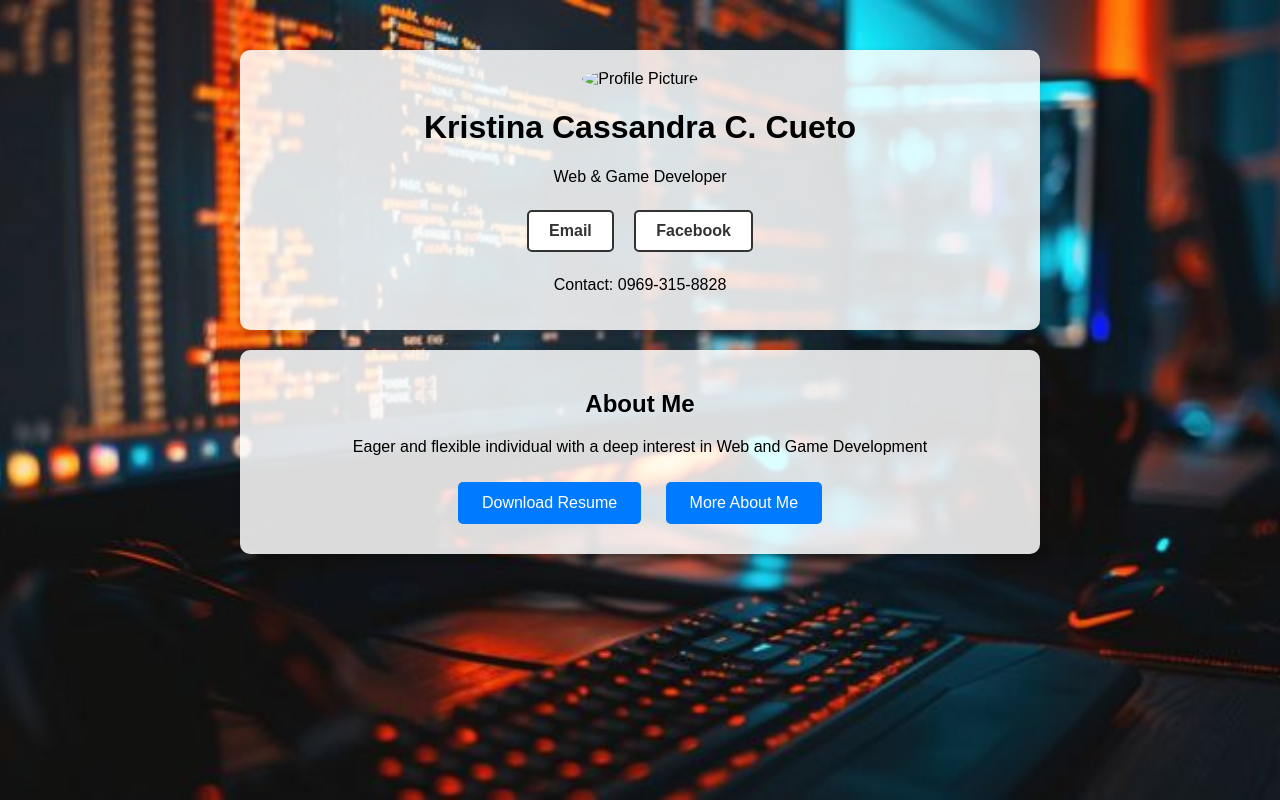
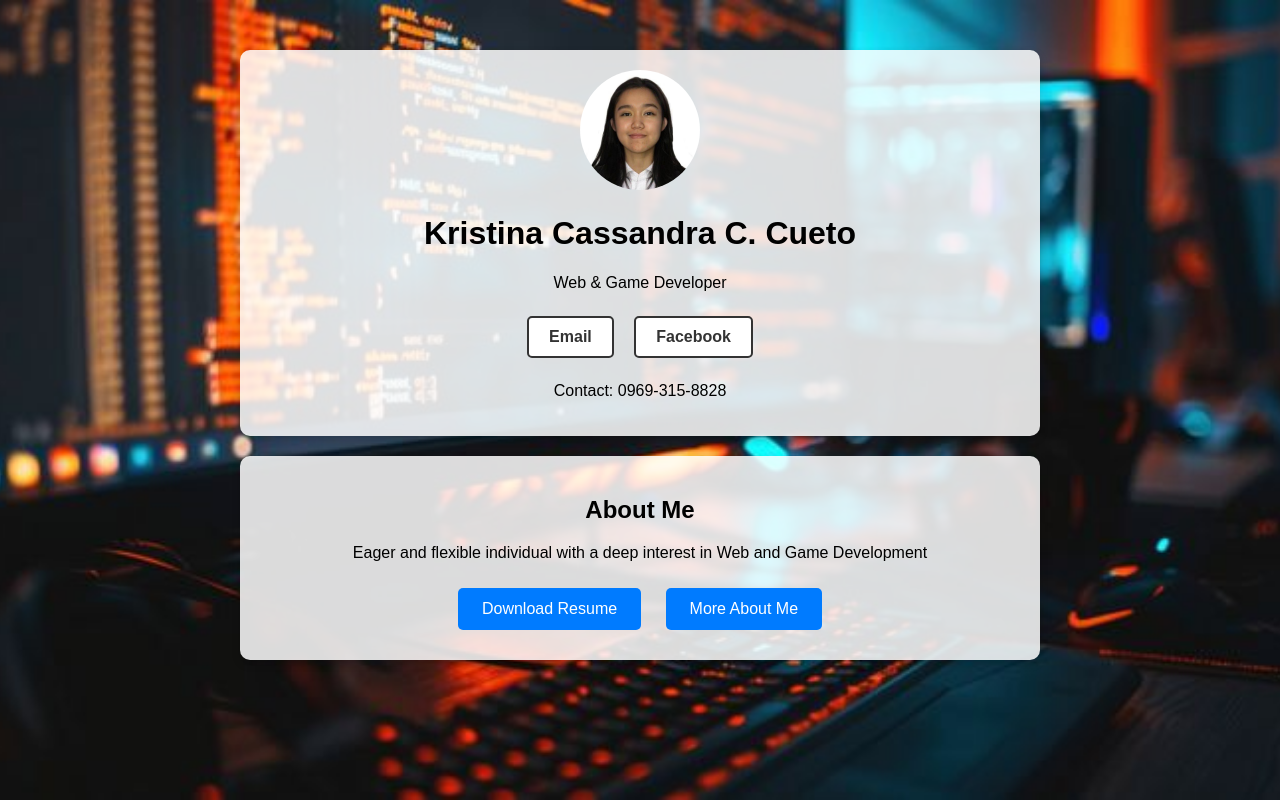
Before and after one commit to ac3yoo/resume, a plain HTML site: page index.html in a window 1280 px wide. Drawn offline with Linux system fonts and the light colour scheme.

Commit message:
Update index.html

```diff
--- a/index.html
+++ b/index.html
@@ -9,7 +9,7 @@
 <body>
     <div class="container">
         <div class="top-container">
-            <img src="http://localhost/dashboard/resumev2/profile.jpg" alt="Profile Picture" class="profile-pic">
+            <img src="profile.jpg" alt="Profile Picture" class="profile-pic">
             <h1>Kristina Cassandra C. Cueto</h1>
             <p>Web & Game Developer</p>
             <div class="buttons">
```
